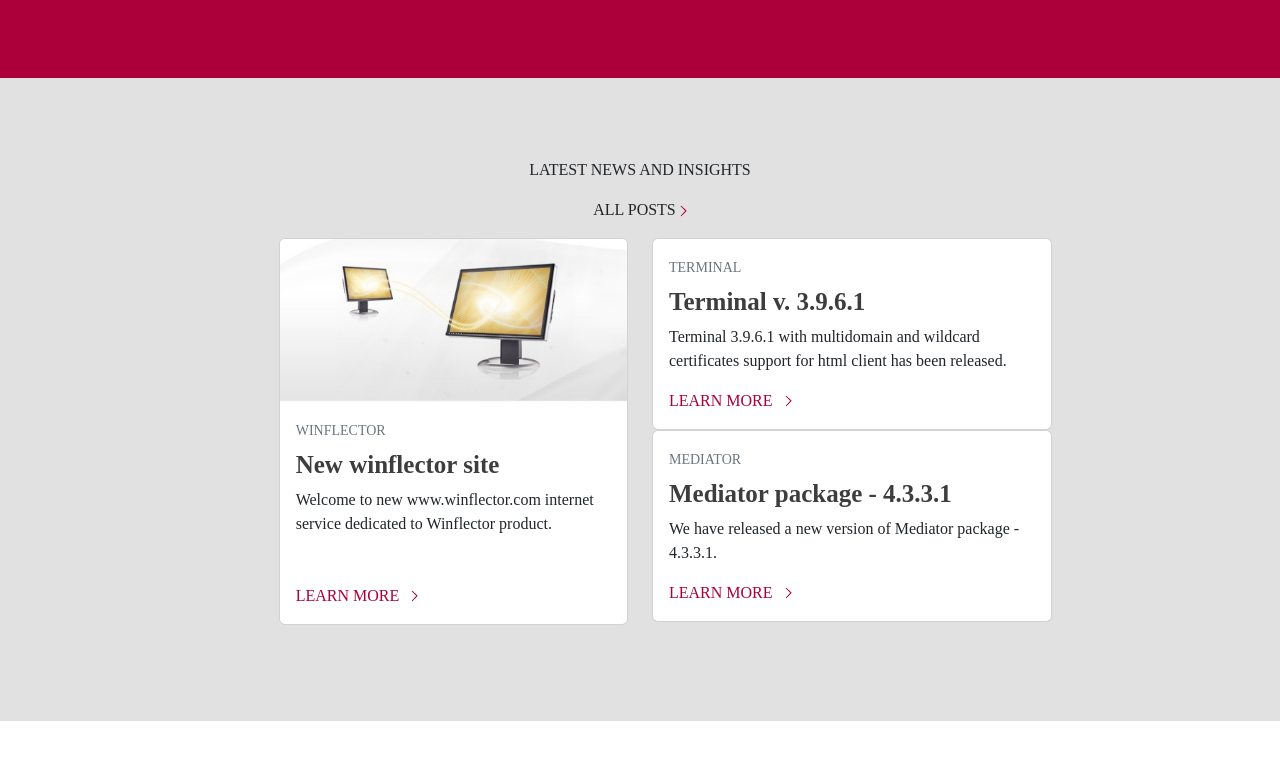
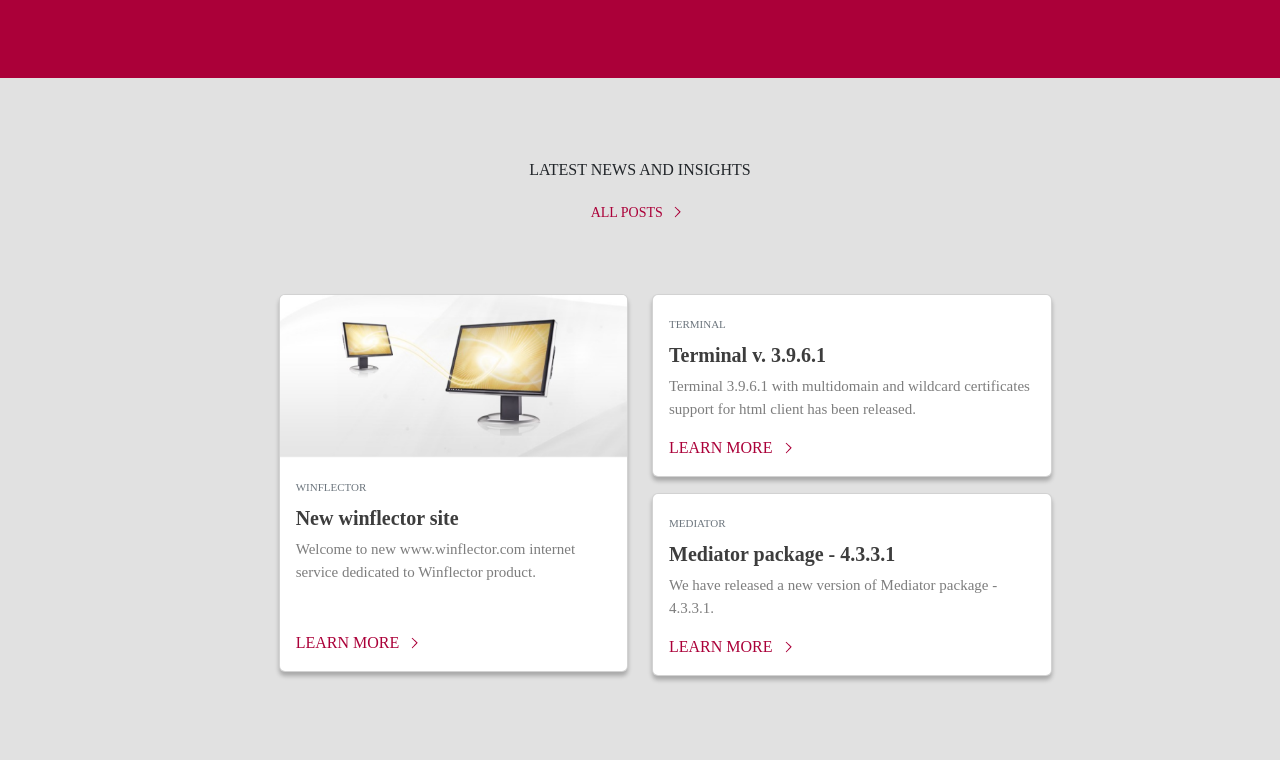
Before and after one commit to Lakyiere/OCT_Company_Website, a plain HTML site: page index.html in a window 1280 px wide. Shown: the part 2340-3100 px from the top of the page. Before the commit the page ends 3061 px from the top, so only its background shows below. Drawn offline with nearby package versions, Linux system fonts and the light colour scheme.

Commit message:
cards edits

```diff
--- a/index.html
+++ b/index.html
@@ -262,11 +262,11 @@
       <div class="container">
         <p class="sec5para1  text-center">LATEST NEWS AND INSIGHTS</p>
         <p class="sec5para2  text-center">
-          ALL POSTS <img src="img/arrowleft1.png" alt="" />
+          ALL POSTS <img src="img/arrowleft1.png" class="p-2 mb-1" alt="" />
         </p>
         <div class="row g-4 justify-content-center">
           <div class="col-lg-4">
-            <div class="card mb-3">
+            <div class="card card0 mb-3">
               <img src="img/laptop.png" class="card-img-top" alt="..." />
               <div class="card-body">
                 <small class="text-muted">WINFLECTOR</small>
@@ -283,8 +283,8 @@
             </div>
           </div>
           <div class="col-lg-4">
-            <div class="col-md-6">
-              <div class="card" style="width: 25rem">
+            <div class="col-md-6 mb-3">
+              <div class="card card1" style="width: 25rem">
                 <div class="card-body">
                   <small class="text-muted">TERMINAL</small>
                   <h4 class="card-title1 pt-2">Terminal v. 3.9.6.1
@@ -297,7 +297,7 @@
               </div>
             </div>
             <div class="col-md-6">
-              <div class="card" style="width: 25rem">
+              <div class="card card2" style="width: 25rem">
                 <div class="card-body">
                   <small class="text-muted">MEDIATOR</small>
                   <h4 class="card-title1 pt-2">Mediator package - 4.3.3.1</h4>
--- a/style.css
+++ b/style.css
@@ -186,6 +186,27 @@ body {
 }
 .card-title1{
   font-weight: 600;
-font-size: 25px;
+font-size: 20px;
 color: #3D3D3D;
 }
+.text-muted{
+  font-size: 11px;
+}
+.card-text1{
+  font-size: 15px;
+  color: rgba(61, 61, 61, 0.67);
+}
+.card0{
+   box-shadow: 0px 4px 4px rgba(0, 0, 0, 0.25);
+}
+.card1{
+  box-shadow: 0px 4px 4px rgba(0, 0, 0, 0.25);
+}
+.card2{
+   box-shadow: 0px 4px 4px rgba(0, 0, 0, 0.25);
+}
+.sec5para2{
+  color: #ab0039;
+  font-size: 14px;
+  padding-bottom: 3rem;
+}
```
